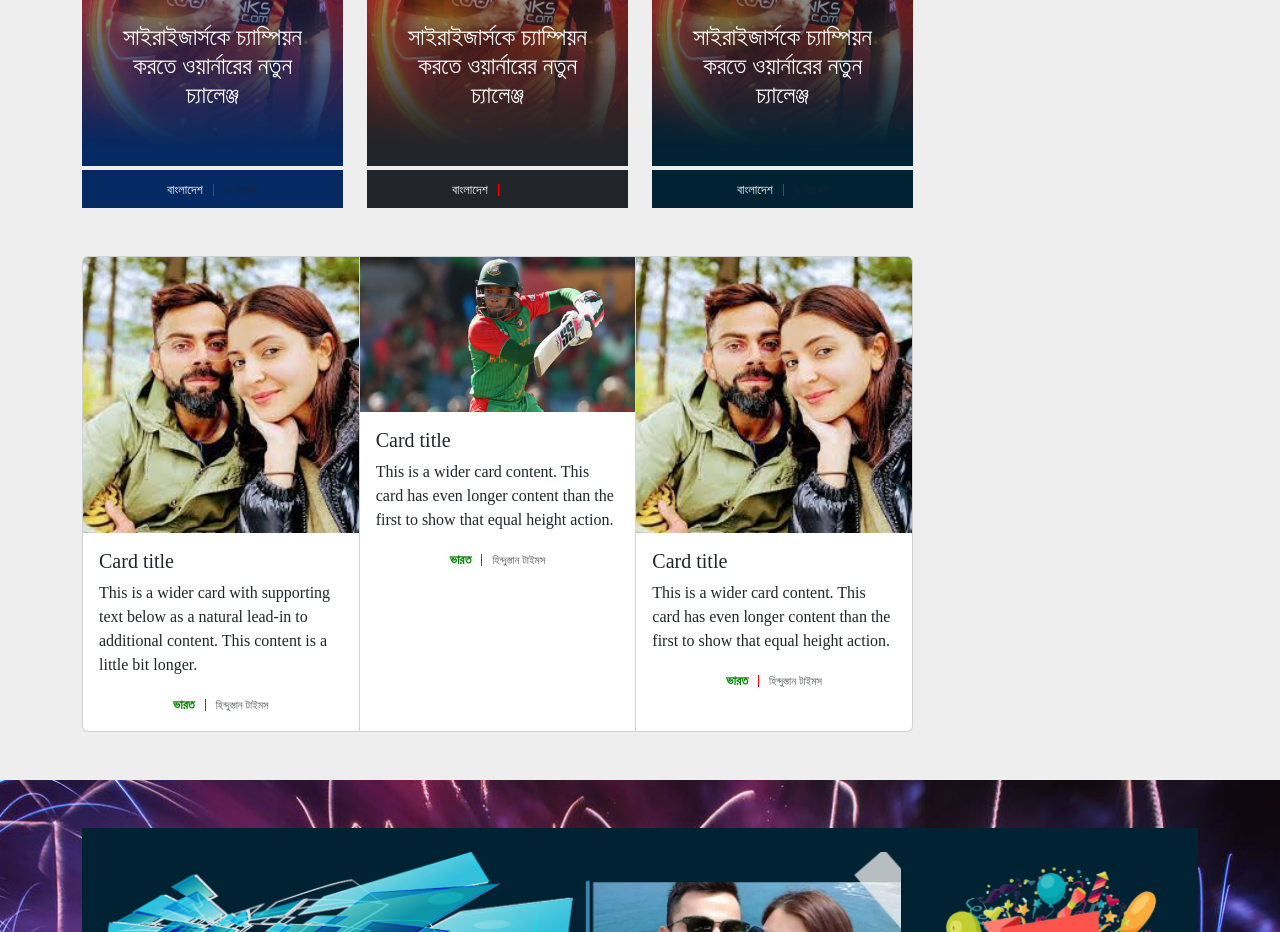
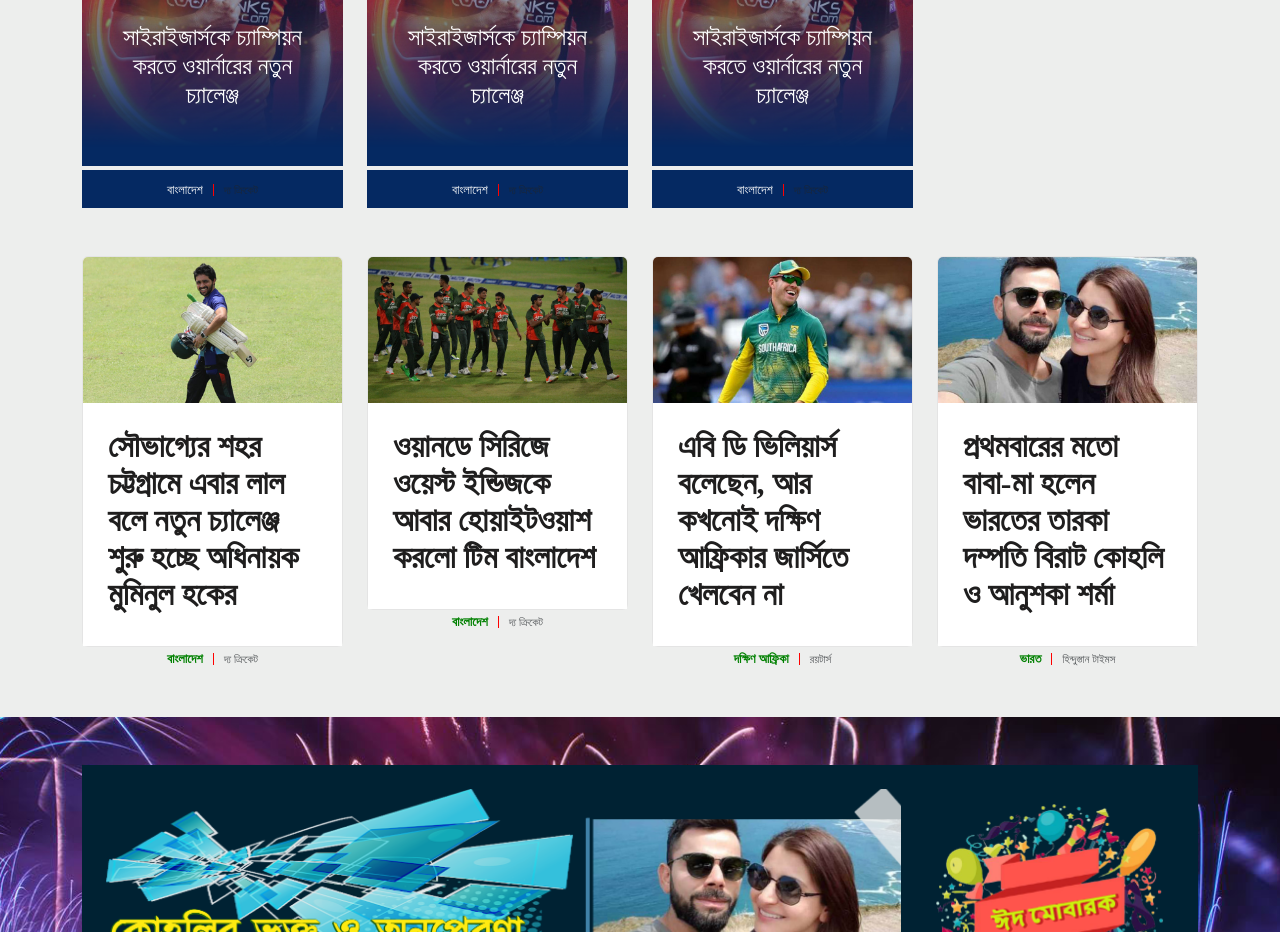
Before and after one commit to Mejbah-ul-haque/Project_1_The-Cricket, a plain HTML site: page index.html in a window 1280 px wide. Shown: the part 1031-1963 px from the top of the page. Drawn offline with nearby package versions, Linux system fonts and the light colour scheme; files whose address does not match are found by name; a web font is replaced by a local one.

Commit message:
Overlay long and source line id included

```diff
--- a/index.html
+++ b/index.html
@@ -710,13 +710,13 @@
 </div>
 
 
-<!-- oooooooooo -->
+<!-- Overlay long -->
 
 <div class="container mt-3">
   <div class="row row-cols-1 row-cols-2 g-4">
     <div class="col-xs-6 col-sm-6 col-md-3 col-lg-3 col-xl-3 col-xxl-3">
       <div id="carouselExampleCaptions" class="carousel slide" data-bs-ride="carousel">
-        <div id="overlay-long" class="carousel-inner" style="background-color: #052962;">
+        <div id="overlay-long" class="carousel-inner">
           <div class="carousel-item active">
             <img id="img-shadow" src="img/warner.jpg" class="d-block " alt="...">
             <div class="carousel-caption d-md-block">
@@ -726,14 +726,14 @@
           </div>
         </div>
       </div>
-      <div class="source-line mt-1 p-2" style="background-color: #052962;">
+      <div id="source-line" class="source-line mt-1 p-2">
         <a href="bangladesh.html"><p class="category-name card-text text-light">বাংলাদেশ<small class="text-muted for-border">দ্য ক্রিকেট</small></p></a>
       </div>
     </div>
     <div class="col-xs-6 col-sm-6 col-md-3 col-lg-3 col-xl-3 col-xxl-3">
       <div id="carouselExampleCaptions" class="carousel slide" data-bs-ride="carousel">
-        <div class="carousel-inner bg-dark" style="background-color: #900000;">
-          <div id="overlay-long" class="carousel-item active">
+        <div id="overlay-long" class="carousel-inner">
+          <div class="carousel-item active">
             <img id="img-shadow" src="img/warner.jpg" class="d-block" alt="...">
             <div class="carousel-caption d-md-block">
               <h4>সাইরাইজার্সকে চ্যাম্পিয়ন করতে ওয়ার্নারের নতুন চ্যালেঞ্জ</h4>
@@ -742,14 +742,14 @@
           </div>
         </div>
       </div>
-      <div class="source-line bg-dark mt-1 p-2" style="background-color: #052962;">
+      <div id="source-line" class="source-line mt-1 p-2">
         <a href="bangladesh.html"><p class="category-name card-text text-light">বাংলাদেশ<small class="text-muted for-border">দ্য ক্রিকেট</small></p></a>
       </div>
     </div>
     <div class="col-xs-12 col-sm-12 col-md-3 col-lg-3 col-xl-3 col-xxl-3">
       <div id="carouselExampleCaptions" class="carousel slide" data-bs-ride="carousel">
-        <div class="carousel-inner" style="background-color: #002233;">
-          <div id="overlay-long" class="carousel-item active">
+        <div id="overlay-long" class="carousel-inner">
+          <div class="carousel-item active">
             <img id="img-shadow" src="img/warner.jpg" class="d-block" alt="...">
             <div class="carousel-caption d-md-block">
               <h4>সাইরাইজার্সকে চ্যাম্পিয়ন করতে ওয়ার্নারের নতুন চ্যালেঞ্জ</h4>
@@ -758,56 +758,71 @@
           </div>
         </div>
       </div>
-      <div class="source-line mt-1 p-2" style="background-color: #002233;">
+      <div id="source-line" class="source-line mt-1 p-2">
         <a href="bangladesh.html"><p class="category-name card-text text-light">বাংলাদেশ<small class="text-muted for-border">দ্য ক্রিকেট</small></p></a>
       </div>
     </div>
   </div>
 </div>
 
-<!-- Group Card -->
-
-<div class="container my-5">
-  <div class="row">
-    <div class="col-xs-12 col-sm-12 col-md-9 col-lg-9">
-      <div class="card-group">
-        <div class="card">
-          <div class="image-div">
-            <a href="landing.html"><img src="img/images.jpg" class="card-img-top" alt="বাংলাদেশ দল"></a>
-          </div>
-          <div class="card-body">
-            <h5 class="card-title">Card title</h5>
-            <p class="card-text">This is a wider card with supporting text below as a natural lead-in to additional content. This content is a little bit longer.</p>
-            <div class="source-line">
-              <a href="bangladesh.html"><p class="category-name card-text"><strong>ভারত</strong><small class="text-muted for-border">হিন্দুস্তান টাইমস</small></p></a>
-            </div>
-          </div>
-        </div>
-
-        <div class="card">
-          <div class="image-div">
-            <a href="landing.html"><img src="img/mushi.jpg" class="card-img-top" alt="বাংলাদেশ দল"></a>
-          </div>
-          <div class="card-body">
-            <h5 class="card-title">Card title</h5>
-            <p class="card-text">This is a wider card content. This card has even longer content than the first to show that equal height action.</p>
-            <div class="source-line">
-              <a href="bangladesh.html"><p class="category-name card-text"><strong>ভারত</strong><small class="text-muted for-border">হিন্দুস্তান টাইমস</small></p></a>
-            </div>
-          </div>
-        </div>
-        <div class="card">
-          <div class="image-div">
-            <a href="landing.html"><img src="img/images.jpg" class="card-img-top" alt="বাংলাদেশ দল"></a>
-          </div>
-          <div class="card-body">
-            <h5 class="card-title">Card title</h5>
-            <p class="card-text">This is a wider card content. This card has even longer content than the first to show that equal height action.</p>
-            <div class="source-line">
-              <a href="bangladesh.html"><p class="category-name card-text"><strong>ভারত</strong><small class="text-muted for-border">হিন্দুস্তান টাইমস</small></p></a>
-            </div>
-          </div>
-        </div>
+<!-- four Cards -->
+
+<div class="container mt-5">
+  <div class="row row-cols-1 row-cols-2 g-4">
+    <div class="col-xs-6 col-sm-6 col-md-3 col-lg-3 col-xl-3 col-xxl-3">
+      <div id="vertical-short" class="card" style="border: 1px solid #e4e4e4;">
+        <div class="image-div">
+          <a href="landing.html"><img src="img/mominul.jpg" class="card-img-top" alt="মুমিনুল হক"></a>
+        </div>
+        <div  class="card-body">
+          <a href="landing.html"><h6 class="card-title">সৌভাগ্যের শহর চট্টগ্রামে এবার লাল বলে নতুন চ্যালেঞ্জ শুরু হচ্ছে অধিনায়ক মুমিনুল হকের </h6>
+          </a>
+        </div>
+      </div>
+      <div class="source-line">
+        <a href="bangladesh.html"><p class="category-name card-text"><strong>বাংলাদেশ</strong><small class="text-muted for-border">দ্য ক্রিকেট</small></p></a>
+      </div>
+    </div>
+    <div class="col-xs-6 col-sm-6 col-md-3 col-lg-3 col-xl-3 col-xxl-3">
+      <div id="vertical-short" class="card" style="border: 1px solid #e4e4e4;">
+        <div class="image-div">
+          <a href="landing.html"><img src="img/tigers.jpg" class="card-img-top" alt="বাংলাদেশ দল"></a>
+        </div>
+        <div  class="card-body">
+          <a href="landing.html"><h6 class="card-title">ওয়ানডে সিরিজে ওয়েস্ট ইন্ডিজকে আবার হোয়াইটওয়াশ করলো টিম বাংলাদেশ</h6>
+          </a>
+        </div>
+      </div>
+      <div class="source-line">
+        <a href="bangladesh.html"><p class="category-name card-text"><strong>বাংলাদেশ</strong><small class="text-muted for-border">দ্য ক্রিকেট</small></p></a>
+      </div>
+    </div>
+    <div class="col-xs-6 col-sm-6 col-md-3 col-lg-3 col-xl-3 col-xxl-3">
+      <div id="vertical-short" class="card" style="border: 1px solid #e4e4e4;">
+        <div class="image-div">
+          <a href="landing.html"><img src="img/360.jpg" class="card-img-top" alt="এবি ডি ভিলিয়ার্স"></a>
+        </div>
+        <div  class="card-body">
+          <a href="landing.html"><h6 class="card-title">এবি ডি ভিলিয়ার্স বলেছেন, আর কখনোই দক্ষিণ আফ্রিকার জার্সিতে খেলবেন না</h6>
+          </a>
+        </div>
+      </div>
+      <div class="source-line">
+        <a href="bangladesh.html"><p class="category-name card-text"><strong>দক্ষিণ আফ্রিকা</strong><small class="text-muted for-border">রয়টার্স</small></p></a>
+      </div>
+    </div>
+    <div class="col-xs-6 col-sm-6 col-md-3 col-lg-3 col-xl-3 col-xxl-3">
+      <div id="vertical-short" class="card" style="border: 1px solid #e4e4e4;">
+        <div class="image-div">
+          <a href="landing.html"><img src="img/kohli.jpg" class="card-img-top" alt="বিরাট কোহলি ও আনুশকা শর্মা"></a>
+        </div>
+        <div  class="card-body">
+          <a href="landing.html"><h6 class="card-title">প্রথমবারের মতো বাবা-মা হলেন ভারতের তারকা দম্পতি বিরাট কোহলি ও আনুশকা শর্মা</h6>
+          </a>
+        </div>
+      </div>
+      <div class="source-line">
+        <a href="bangladesh.html"><p class="category-name card-text"><strong>ভারত</strong><small class="text-muted for-border">হিন্দুস্তান টাইমস</small></p></a>
       </div>
     </div>
   </div>
--- a/style.css
+++ b/style.css
@@ -1583,14 +1583,16 @@ text-decoration: none;
   -webkit-mask-image: linear-gradient(to top, transparent 15%, black 50% );
 }
 
+/* Overlay long */
+
 #img-shadow{
-  /* mask-image: url(img/shakib.png);
-  -webkit-mask-image: url(img/shakib.png); */
   mask-image: linear-gradient(to top, transparent 5%, black 75% );
   -webkit-mask-image: linear-gradient(to top, transparent 5%, black 75% );
 }
 
-/* overlay-long */
+#overlay-long{
+  background-color: #052962;
+}
 
 #overlay-long h4:hover{
  color: yellow;
@@ -1598,6 +1600,10 @@ text-decoration: none;
 
 #overlay-long h2:hover{
   color: yellow;
+ }
+
+ #source-line{
+   background-color: #052962;
  }
 
  /* Footer */
```
